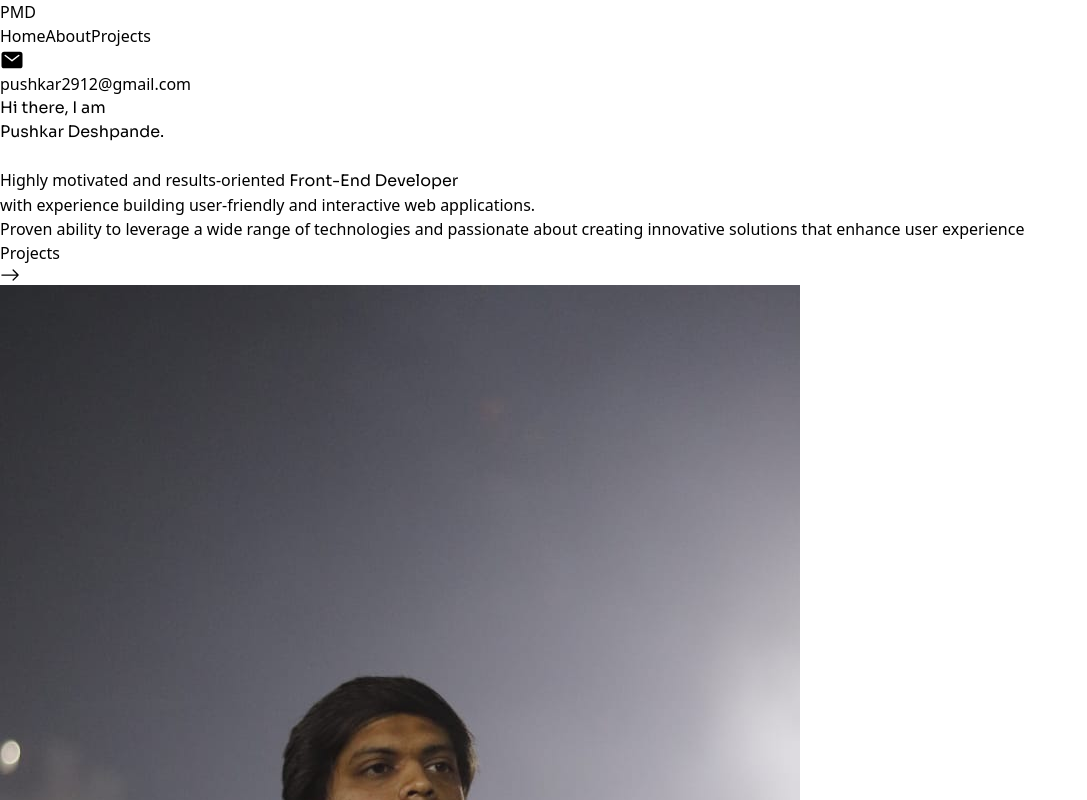
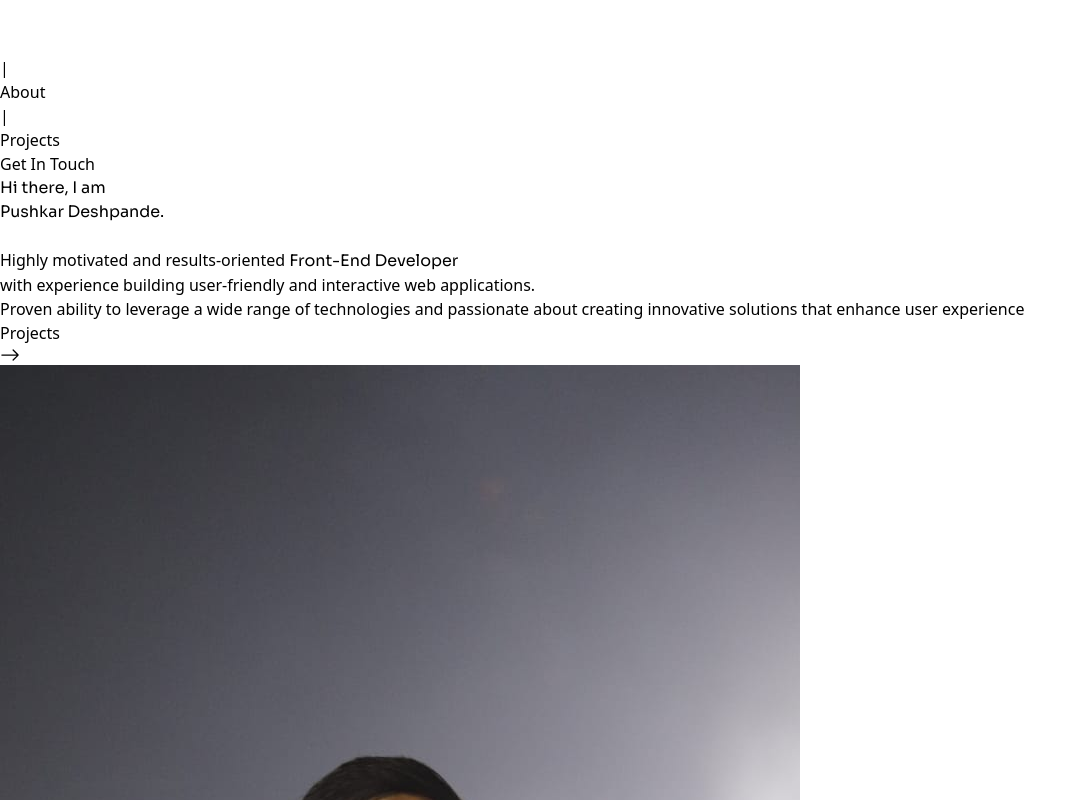
Before and after one commit to Pushkar2912/pushkars-portfolio, a React (Vite) app: page / in a window 1280 px wide. Shown: the top 800 px of the page, without its empty margins (0-1087 px from the left). Built offline with nearby package versions, Linux system fonts and the light colour scheme.

Commit message:
modified home-page

```diff
--- a/src/components/common/Navbar.jsx
+++ b/src/components/common/Navbar.jsx
@@ -2,7 +2,7 @@ import React from 'react'
 import { IoMail } from "react-icons/io5";
 import { NavLink } from 'react-router-dom';
 import { PATHS } from '../../utils/paths';
-
+import { FaCode } from "react-icons/fa6";
 
 
 const Navbar = () => {
@@ -15,27 +15,22 @@ const Navbar = () => {
                 "
         >
             <NavLink to={PATHS.HOME} className='nav-title text-white font-sans font-medium'>
-                PMD
+                <FaCode className='text-orange-600' size={32} />
             </NavLink>
             <div className='flex gap-6'>
-                <NavLink to={PATHS.HOME} className='text-[#c1c0c0] hover:text-white cursor-pointer'>
+                <NavLink to={PATHS.HOME} className='text-gray-400 hover:text-white cursor-pointer'>
                     Home
                 </NavLink>
-                <NavLink to={PATHS.ABOUT} className='text-[#c1c0c0] hover:text-white  cursor-pointer'>
+                <div className='text-gray-400'>|</div>
+                <NavLink to={PATHS.ABOUT} className='text-gray-400 hover:text-white  cursor-pointer'>
                     About
                 </NavLink>
-                <NavLink to={PATHS.PROJECTS} className='text-[#c1c0c0] hover:text-white  cursor-pointer'>
+                <div className='text-gray-400'>|</div>
+                <NavLink to={PATHS.PROJECTS} className='text-gray-400 hover:text-white  cursor-pointer'>
                     Projects
                 </NavLink>
             </div>
-            <div className='text-white flex items-center gap-2'>
-                <div className='h-10 w-10 bg-orange-600 rounded-[25px] flex justify-center items-center'>
-                    <IoMail size={24} />
-                </div>
-                <div className='text-xs'>
-                    pushkar2912@gmail.com
-                </div>
-            </div>
+            <NavLink to={PATHS.CONTACT} className='text-gray-400 hover:text-white'>Get In Touch</NavLink>
         </div>
 
     )
--- a/src/index.css
+++ b/src/index.css
@@ -14,5 +14,9 @@
 }
 
 .app-lower-containar{
-  max-height: calc(100vh - 180px);
+  min-height: calc(100vh - 100px);
 }
+
+.active{
+  color: white;
+}
--- a/src/pages/Contacts.jsx
+++ b/src/pages/Contacts.jsx
@@ -5,35 +5,35 @@ const Contacts = () => {
     return (
         <div className='p-6 flex flex-col gap-4'>
             <div>
-                <div className='text-white text-xl font-semibold'>
+                <div className='text-slate-100 font-medium'>
                     Email
                 </div>
-                <div className='text-white'>
+                <div className='text-gray-400'>
                     pushkar2912@gmail.com
                 </div>
             </div>
             <div>
-                <div className='text-white text-xl font-semibold'>
+                <div className='text-slate-100 font-medium'>
                     Phone No
                 </div>
-                <div className='text-white'>
+                <div className='text-gray-400'>
                     9175099530
                 </div>
             </div>
             <div>
-                <div className='text-white text-xl font-semibold'>
+                <div className='text-slate-100 font-medium'>
                     Git Hub
                 </div>
-               <div className='text-white'>
-                    <a href="http://github.com/Pushkar2912">Pushkar2912</a>
+               <div className='text-gray-400'>
+                    <a className='hover:underline underline-offset-1 hover:text-orange-600' href="http://github.com/Pushkar2912">Pushkar2912</a>
                </div>
             </div>
             <div>
-                <div className='text-white text-xl font-semibold'>
+                <div className='text-slate-100 font-medium'>
                     LinkedIn
                 </div>
-                <div className='text-white'>
-                    <a href="http://www.linkedin.com/in/pushkar-deshpande-8920bb1b6">www.linkedin.com/in/pushkar-deshpande</a>
+                <div className='text-gray-400'>
+                    <a className='hover:underline underline-offset-1 hover:text-orange-600' href="http://www.linkedin.com/in/pushkar-deshpande-8920bb1b6">www.linkedin.com/in/pushkar-deshpande</a>
                 </div>
             </div>
         </div>
--- a/src/pages/Home.jsx
+++ b/src/pages/Home.jsx
@@ -12,9 +12,9 @@ const Home = () => {
                     <div className='text-white text-xl  flex flex-col justify-center gap-4'>
                         <div className='flex flex-col'>
                             <p className='text-heading text-4xl'>Hi there, I am</p>
-                            <p className='text-heading text-4xl text-orange-400'> Pushkar Deshpande.</p><br />
+                            <p className='text-heading text-4xl text-orange-600'> Pushkar Deshpande.</p><br />
                         </div>
-                        <p className='text-slate-400'>Highly motivated and results-oriented <span className='text-heading text-orange-400' >Front-End Developer</span><br/>
+                        <p className='text-slate-400'>Highly motivated and results-oriented <span className='text-heading text-orange-600' >Front-End Developer</span><br/>
                             with  experience building user-friendly and interactive web applications.<br />
                             Proven ability to leverage a wide range of technologies and passionate about creating innovative solutions that enhance user experience
                         </p>
```
